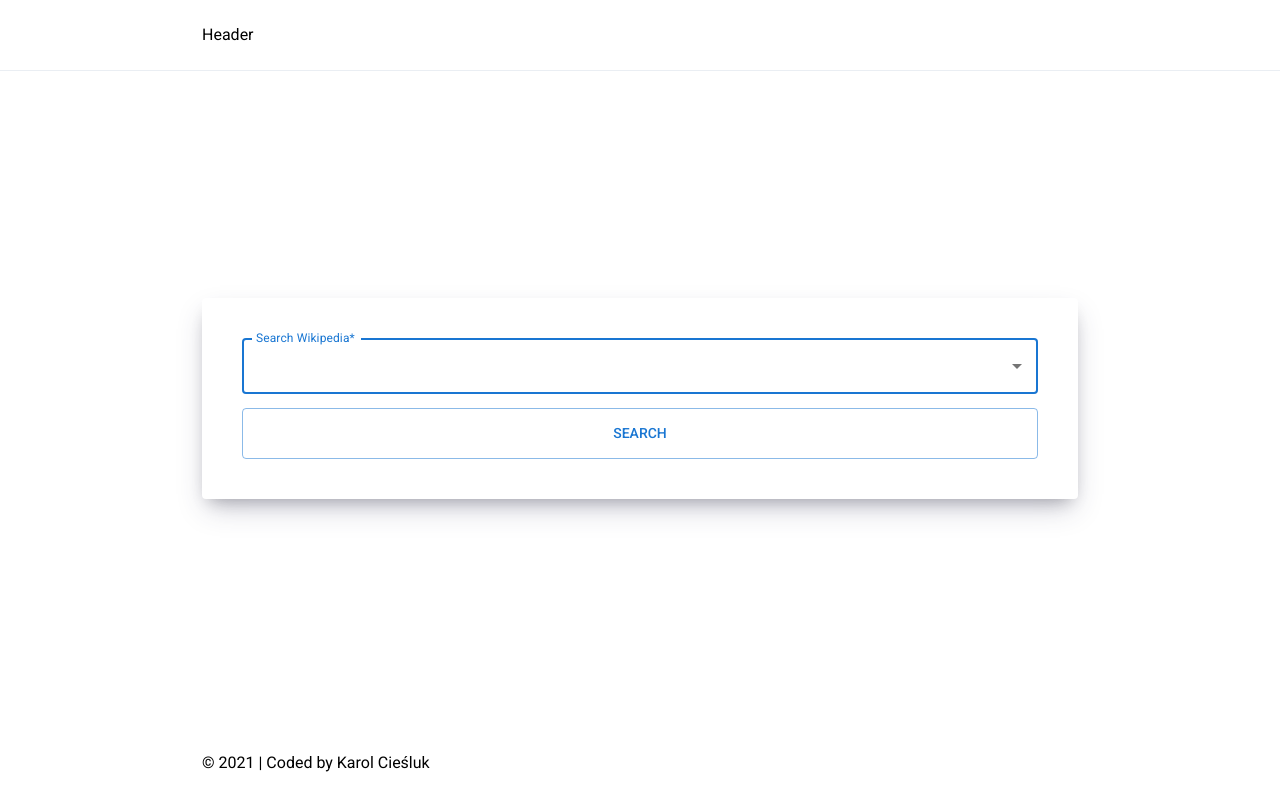
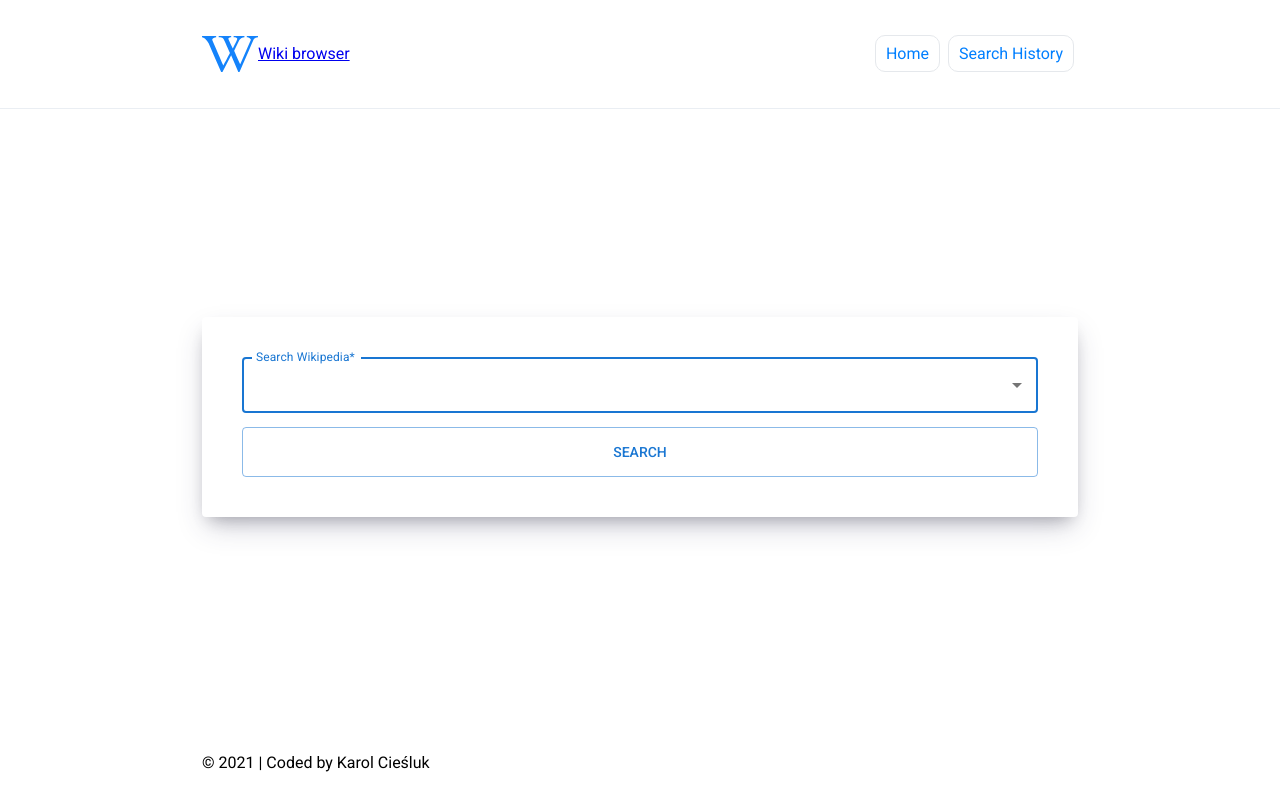
Before and after one commit to KarolCiesluk/wiki-browser, a React (Create React App) app: page / in a window 1280 px wide. Built offline with nearby package versions, Linux system fonts and the light colour scheme.

Commit message:
add Icon and TopBarGrid to TopBar

```diff
--- a/src/core/App/Layout/TopBar/TopBar.js
+++ b/src/core/App/Layout/TopBar/TopBar.js
@@ -1,8 +1,10 @@
 import { useLocation } from "react-router";
+import { Link } from "react-router-dom";
 
 import Container from "../Container";
 import { inputValueName, SearchForm, TextInput } from "common";
-import { Header } from "./styled";
+import { FormWrapper, Header, StyledWikiIcon, TopBarGrid } from "./styled";
+import { Navigation } from "./Navigation";
 
 const TopBar = () => {
   const { pathname } = useLocation();
@@ -10,20 +12,33 @@ const TopBar = () => {
   return (
     <Header>
       <Container as="div">
-        <div>
-          Header
+        <TopBarGrid>
+
+          <Link to="/" style={{display: "flex", justifyContent: "center", alignItems: "center"}}>
+            <StyledWikiIcon />
+            Wiki browser
+          </Link>
+
           {
             pathname !== "/" &&
+            <FormWrapper>
               <SearchForm>
                 <TextInput
                   name={inputValueName}
                   type="text"
                   label="Search Wikipedia"
                   variant="standard"
+                  topBar
                 />
               </SearchForm>
+            </FormWrapper>
           }
-        </div>
+
+          <Navigation />
+
+
+
+        </TopBarGrid>
       </Container>
     </Header>
   );
```
Lines whose indentation alone changed are shown as unchanged.
